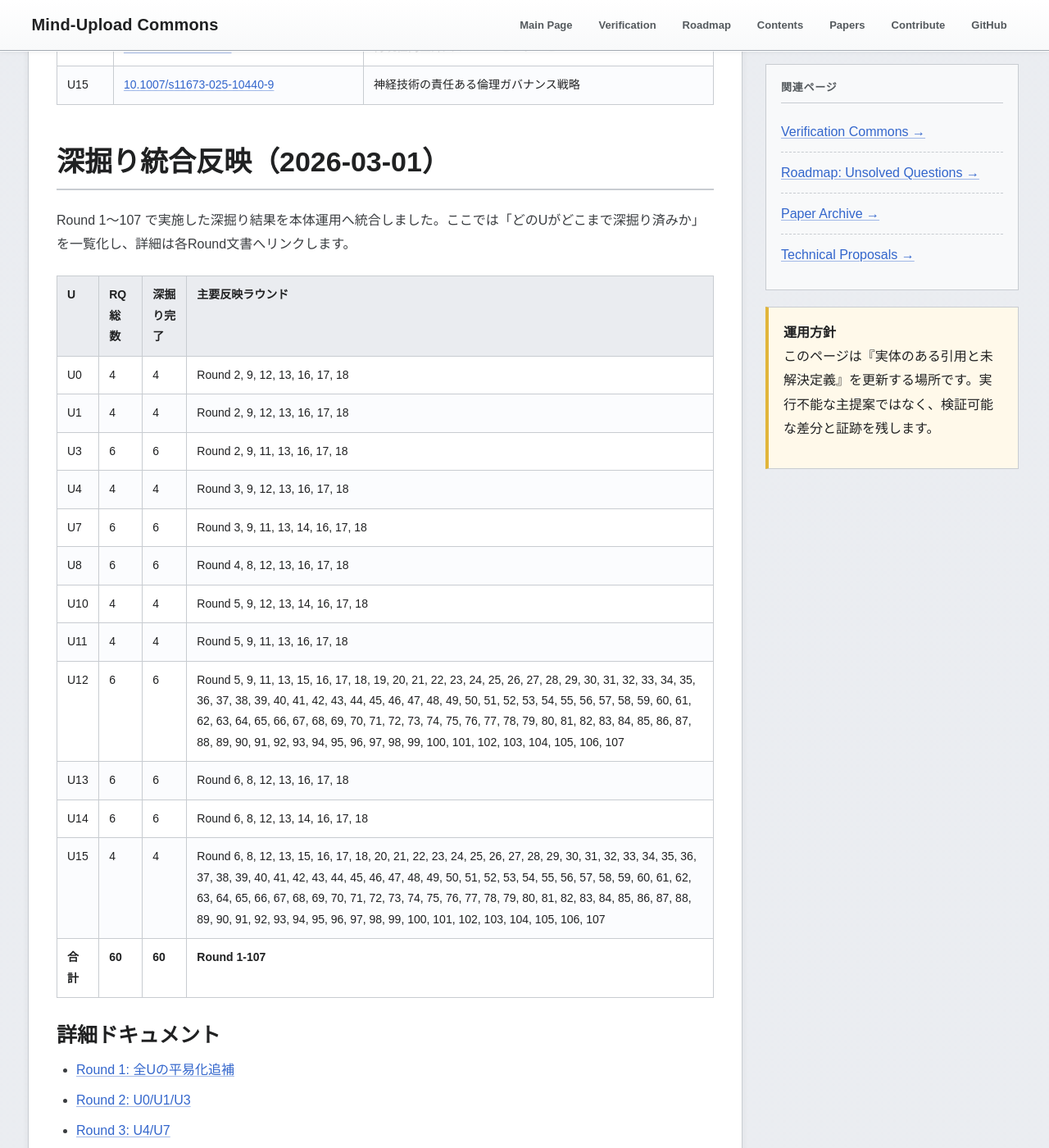
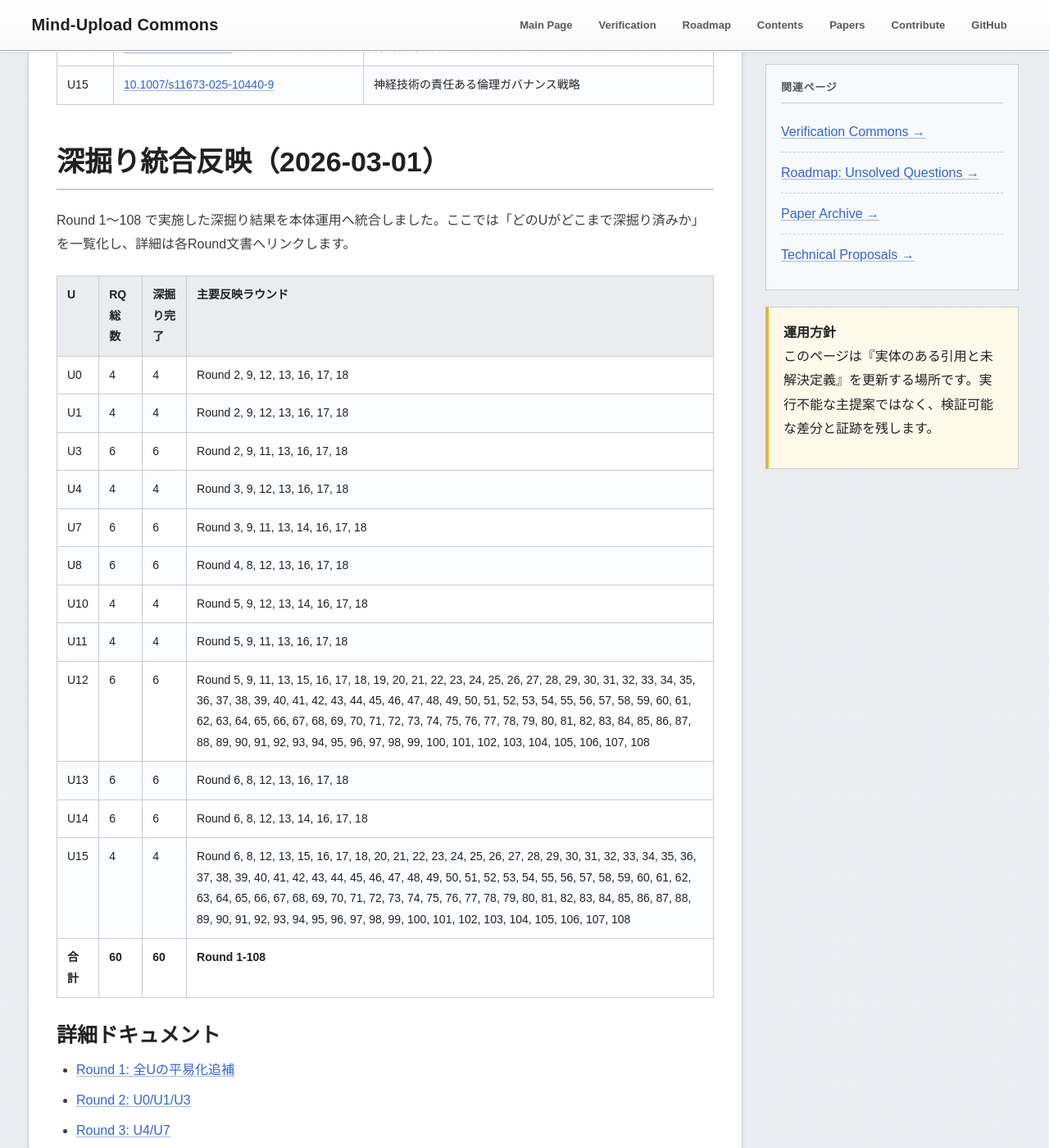
Before and after one commit to yasufumi-nakata/eegflow, a Jekyll site: the page built from research_harvest_50.md, in a window 1280 px wide and 1400 px high, scrolled down 6243 px. Shown: the whole window at 82% size. Built offline with Jekyll 4.4.1, drawn with Linux system fonts in a browser that asks for light colours; some of the changed text lies outside the part shown.

Commit message:
Add Round 108 follow-up reconnect reevaluation outcome and watch resync reconnect gate

```diff
--- a/research_harvest_50.md
+++ b/research_harvest_50.md
@@ -156,7 +156,7 @@
 <section class="section" id="deepening-integration-20260301">
 <h2 class="section-title">深掘り統合反映（2026-03-01）</h2>
 <p>
-Round 1〜107 で実施した深掘り結果を本体運用へ統合しました。ここでは「どのUがどこまで深掘り済みか」を一覧化し、詳細は各Round文書へリンクします。
+Round 1〜108 で実施した深掘り結果を本体運用へ統合しました。ここでは「どのUがどこまで深掘り済みか」を一覧化し、詳細は各Round文書へリンクします。
 </p>
 <table class="data-table">
 <thead><tr><th>U</th><th>RQ総数</th><th>深掘り完了</th><th>主要反映ラウンド</th></tr></thead><tbody>
@@ -168,11 +168,11 @@
 <tr><td>U8</td><td>6</td><td>6</td><td>Round 4, 8, 12, 13, 16, 17, 18</td></tr>
 <tr><td>U10</td><td>4</td><td>4</td><td>Round 5, 9, 12, 13, 14, 16, 17, 18</td></tr>
 <tr><td>U11</td><td>4</td><td>4</td><td>Round 5, 9, 11, 13, 16, 17, 18</td></tr>
-<tr><td>U12</td><td>6</td><td>6</td><td>Round 5, 9, 11, 13, 15, 16, 17, 18, 19, 20, 21, 22, 23, 24, 25, 26, 27, 28, 29, 30, 31, 32, 33, 34, 35, 36, 37, 38, 39, 40, 41, 42, 43, 44, 45, 46, 47, 48, 49, 50, 51, 52, 53, 54, 55, 56, 57, 58, 59, 60, 61, 62, 63, 64, 65, 66, 67, 68, 69, 70, 71, 72, 73, 74, 75, 76, 77, 78, 79, 80, 81, 82, 83, 84, 85, 86, 87, 88, 89, 90, 91, 92, 93, 94, 95, 96, 97, 98, 99, 100, 101, 102, 103, 104, 105, 106, 107</td></tr>
+<tr><td>U12</td><td>6</td><td>6</td><td>Round 5, 9, 11, 13, 15, 16, 17, 18, 19, 20, 21, 22, 23, 24, 25, 26, 27, 28, 29, 30, 31, 32, 33, 34, 35, 36, 37, 38, 39, 40, 41, 42, 43, 44, 45, 46, 47, 48, 49, 50, 51, 52, 53, 54, 55, 56, 57, 58, 59, 60, 61, 62, 63, 64, 65, 66, 67, 68, 69, 70, 71, 72, 73, 74, 75, 76, 77, 78, 79, 80, 81, 82, 83, 84, 85, 86, 87, 88, 89, 90, 91, 92, 93, 94, 95, 96, 97, 98, 99, 100, 101, 102, 103, 104, 105, 106, 107, 108</td></tr>
 <tr><td>U13</td><td>6</td><td>6</td><td>Round 6, 8, 12, 13, 16, 17, 18</td></tr>
 <tr><td>U14</td><td>6</td><td>6</td><td>Round 6, 8, 12, 13, 14, 16, 17, 18</td></tr>
-<tr><td>U15</td><td>4</td><td>4</td><td>Round 6, 8, 12, 13, 15, 16, 17, 18, 20, 21, 22, 23, 24, 25, 26, 27, 28, 29, 30, 31, 32, 33, 34, 35, 36, 37, 38, 39, 40, 41, 42, 43, 44, 45, 46, 47, 48, 49, 50, 51, 52, 53, 54, 55, 56, 57, 58, 59, 60, 61, 62, 63, 64, 65, 66, 67, 68, 69, 70, 71, 72, 73, 74, 75, 76, 77, 78, 79, 80, 81, 82, 83, 84, 85, 86, 87, 88, 89, 90, 91, 92, 93, 94, 95, 96, 97, 98, 99, 100, 101, 102, 103, 104, 105, 106, 107</td></tr>
-<tr><td><strong>合計</strong></td><td><strong>60</strong></td><td><strong>60</strong></td><td><strong>Round 1-107</strong></td></tr>
+<tr><td>U15</td><td>4</td><td>4</td><td>Round 6, 8, 12, 13, 15, 16, 17, 18, 20, 21, 22, 23, 24, 25, 26, 27, 28, 29, 30, 31, 32, 33, 34, 35, 36, 37, 38, 39, 40, 41, 42, 43, 44, 45, 46, 47, 48, 49, 50, 51, 52, 53, 54, 55, 56, 57, 58, 59, 60, 61, 62, 63, 64, 65, 66, 67, 68, 69, 70, 71, 72, 73, 74, 75, 76, 77, 78, 79, 80, 81, 82, 83, 84, 85, 86, 87, 88, 89, 90, 91, 92, 93, 94, 95, 96, 97, 98, 99, 100, 101, 102, 103, 104, 105, 106, 107, 108</td></tr>
+<tr><td><strong>合計</strong></td><td><strong>60</strong></td><td><strong>60</strong></td><td><strong>Round 1-108</strong></td></tr>
 </tbody></table>
 
 <h3>詳細ドキュメント</h3>
@@ -284,6 +284,7 @@
 <li><a href="research_deepening_round105_2026-03-01.html">Round 105: フォローアップ再接続フォローアップ再接続フォローアップ再評価フォローアップ再接続結果台帳とフォローアップ再接続フォローアップ再接続フォローアップ監視再同期フォローアップ維持ゲート固定</a></li>
 <li><a href="research_deepening_round106_2026-03-01.html">Round 106: フォローアップ再接続フォローアップ再接続フォローアップ再評価フォローアップ安定化確認台帳とフォローアップ再接続フォローアップ再接続フォローアップ再接続フォローアップ再監視ゲート固定</a></li>
 <li><a href="research_deepening_round107_2026-03-01.html">Round 107: フォローアップ再接続フォローアップ再接続フォローアップ再接続フォローアップ再監視実行台帳とフォローアップ再接続フォローアップ再接続フォローアップ再接続フォローアップ再評価ゲート固定</a></li>
+<li><a href="research_deepening_round108_2026-03-01.html">Round 108: フォローアップ再接続フォローアップ再接続フォローアップ再接続フォローアップ再評価結果台帳とフォローアップ再接続フォローアップ再接続フォローアップ再接続フォローアップ監視再同期再接続ゲート固定</a></li>
 </ul>
 
 <h3>整合性監査（証跡）</h3>
@@ -927,6 +928,12 @@
 <a href="automation/rq_regulation_reentry_followup_reconnect_followup_reconnect_followup_reconnect_followup_reevaluation_gate_round107_2026-03-01.csv" target="_blank">rq_regulation_reentry_followup_reconnect_followup_reconnect_followup_reconnect_followup_reevaluation_gate_round107_2026-03-01.csv</a>（問い別フォローアップ再接続フォローアップ再接続フォローアップ再接続フォローアップ再評価ゲート）
 に記録しています。
 </p>
+<p class="small">
+Round 108 のフォローアップ再接続フォローアップ再接続フォローアップ再接続フォローアップ再評価結果台帳とフォローアップ再接続フォローアップ再接続フォローアップ再接続フォローアップ監視再同期再接続ゲート固定は
+<a href="automation/rq_regulation_reentry_followup_reconnect_followup_reconnect_followup_reconnect_followup_reevaluation_outcome_ledger_round108_2026-03-01.csv" target="_blank">rq_regulation_reentry_followup_reconnect_followup_reconnect_followup_reconnect_followup_reevaluation_outcome_ledger_round108_2026-03-01.csv</a>（問い別フォローアップ再接続フォローアップ再接続フォローアップ再接続フォローアップ再評価結果台帳）と
+<a href="automation/rq_regulation_reentry_followup_reconnect_followup_reconnect_followup_reconnect_followup_watch_resync_reconnect_gate_round108_2026-03-01.csv" target="_blank">rq_regulation_reentry_followup_reconnect_followup_reconnect_followup_reconnect_followup_watch_resync_reconnect_gate_round108_2026-03-01.csv</a>（問い別フォローアップ再接続フォローアップ再接続フォローアップ再接続フォローアップ監視再同期再接続ゲート）
+に記録しています。
+</p>
 </section>
 
 <section class="section" id="u0">
```
Also changed, not shown: automation/rq_regulation_reentry_followup_reconnect_followup_reconnect_followup_reconnect_followup_reevaluation_outcome_ledger_round108_2026-03-01.csv (added, +11 -0 lines), automation/rq_regulation_reentry_followup_reconnect_followup_reconnect_followup_reconnect_followup_watch_resync_reconnect_gate_round108_2026-03-01.csv (added, +11 -0 lines), research_deepening_continue_guide_2026-03-01.md (+5 -2 lines), research_deepening_round108_2026-03-01.md (added, +64 -0 lines).
